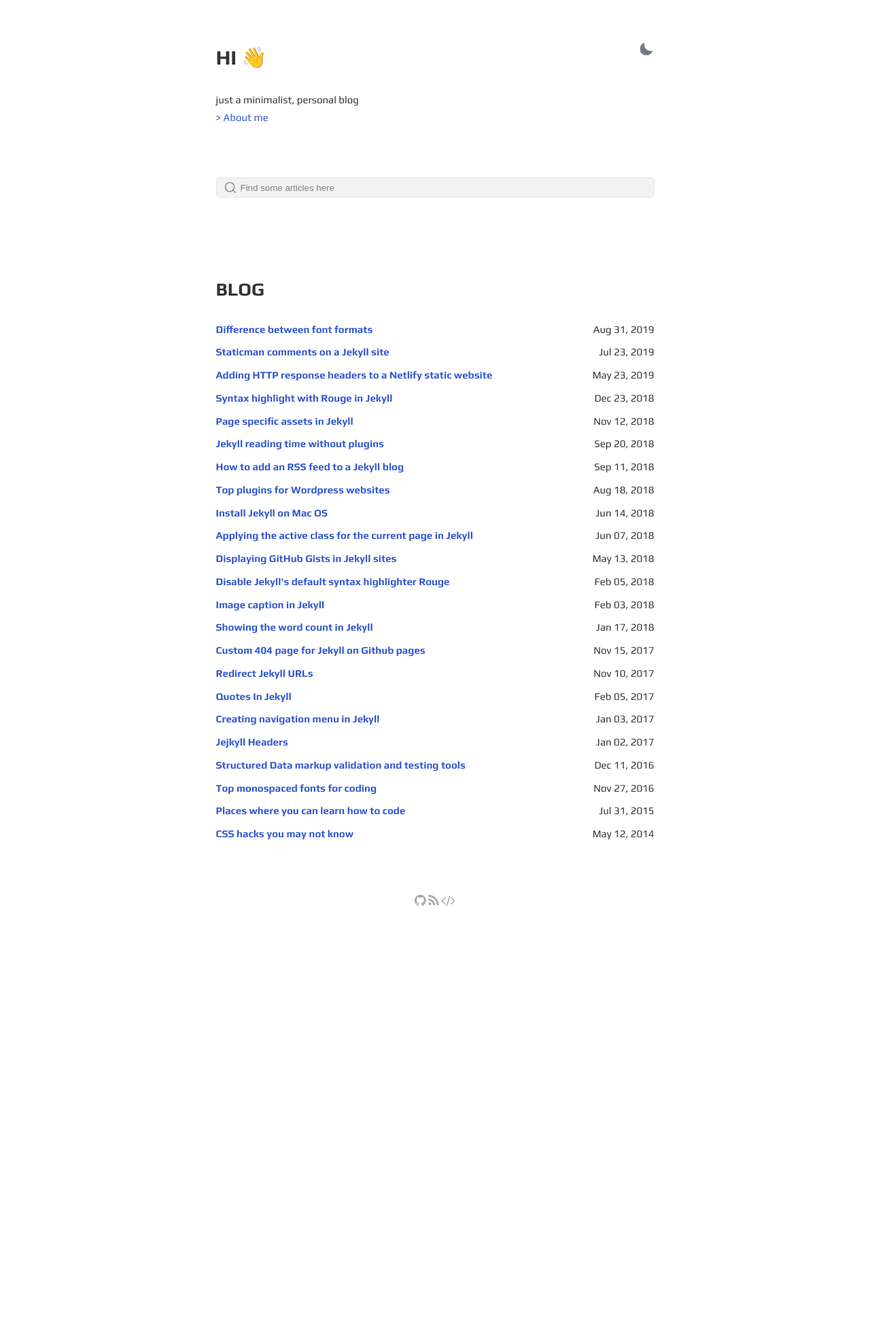
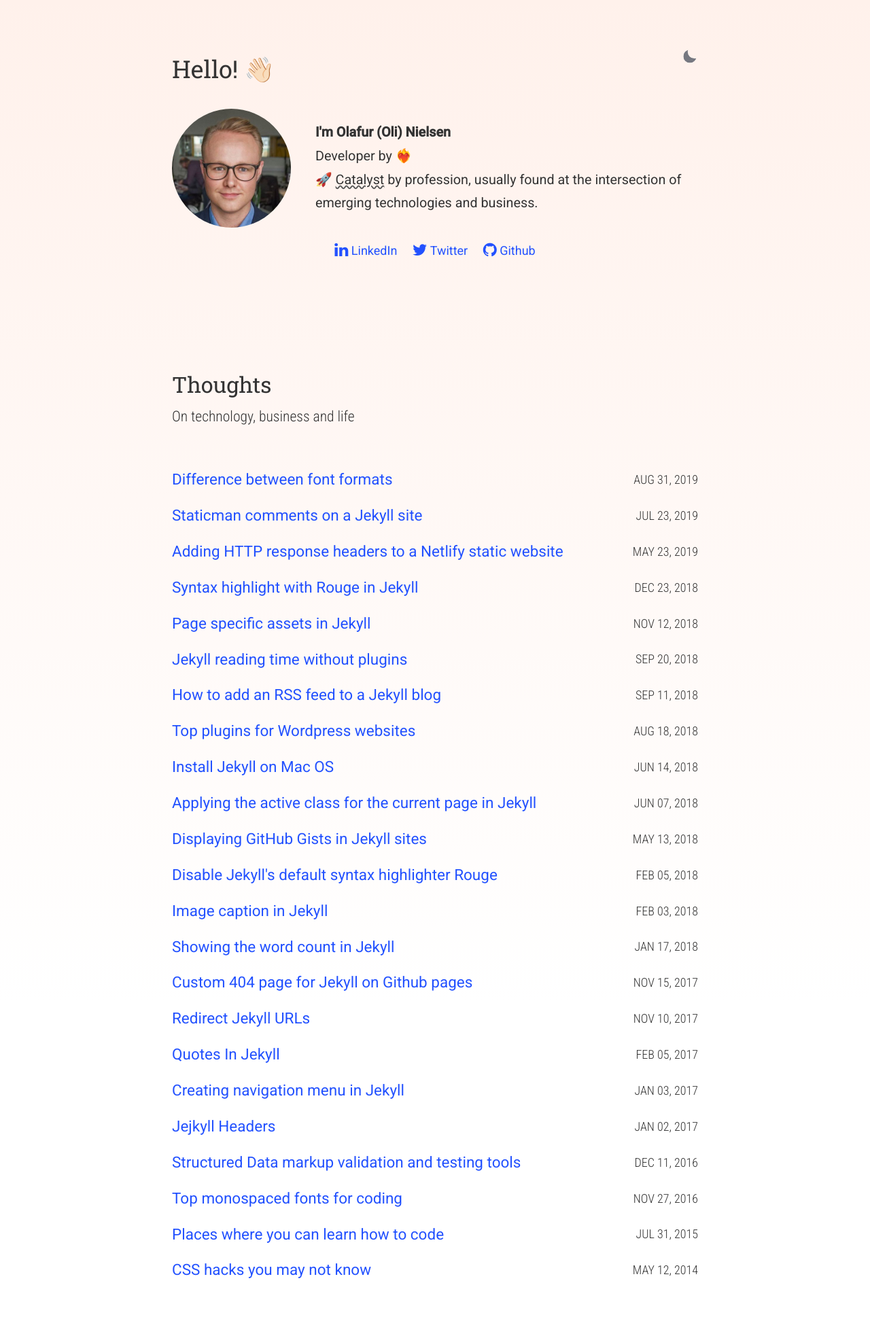
Before and after one commit to olafurnielsen/olafurnielsen.github.io, a Jekyll site: the page built from index.html, in a window 1280 px wide. Shown: the whole page at 68% size. Built offline with Jekyll 4.4.1, drawn with Linux system fonts in a browser that asks for light colours; before the commit the page ends 1355 px from its top, so only the background shows below that.

Commit message:
Design revision

```diff
--- a/_config.yml
+++ b/_config.yml
@@ -1,34 +1,29 @@
-site: Gesko
-title: Gesko
-greetings: Hi 👋
+site: olafur.org
+title: Ólafur Nielsen - Developer by ♥ Catalyst by profession
+greetings: Hello! 👋🏻
 description: >-
-  just a minimalist, personal blog
+  <strong>I'm Olafur (Oli) Nielsen</strong><br />
+  Developer by ❤️‍🔥<br />
+  🚀 <abbr data-title="A person that causes or speeds an important change.">Catalyst</abbr> by profession, usually found at the intersection of emerging technologies and business.
+
 lang: en-US
-timezone:  Europe/Rome
+timezone:  Atlantic/Reykjavik
 repo: https://github.com/p0wex/Gesko # site repo [optional]
 data-theme: dark # default theme "dark" | "light"
 
 author:
-  name: p0wex
+  name: olafurnielsen
   bio: just a minimalist, personal blog
   userpicture:
-  username: p0wex # general username
-  github: p0wex # github username
-  twitter: P0Wex # twitter username
-  email: your-email@email.com # email adress
-
-# Font Settings
-googlewebfonts: family=Play:wght@400;700&family=Source+Code+Pro:ital,wght@0,200;0,300;0,400;0,600;0,700;0,900;1,300;1,400;1,500;1,600;1,700;1,900
+  username: olafurnielsen # general username
+  github: olafurnielsen # github username
+  twitter: olafurnielsen # twitter username
+  email: on@olafur.org # email adress
 
 # URL settings
-url: "https://powex.ml" # Domain Name of host. [username].github.io for github pages
-baseurl: "/Gesko" # sub folder for jekyll site. only if jekyll site not in root of host. leave blank if not wishd. always add / in front.
+url: "https://olafurnielsen.github.io" # Domain Name of host. [username].github.io for github pages
+baseurl: "" # sub folder for jekyll site. only if jekyll site not in root of host. leave blank if not wishd. always add / in front.
 permalink: pretty
-
-# local
-# url: "http://localhost:4000" #
-# baseurl: "" #
-
 
 markdown: kramdown
 kramdown:
--- a/_includes/head.html
+++ b/_includes/head.html
@@ -2,7 +2,7 @@
   <meta charset="UTF-8">
   <meta name="viewport" content="width=device-width, initial-scale=1.0">
 
-  <link rel="stylesheet" href="{{ site.url }}{{ site.baseurl }}/assets/css/syntax.css">
+  <link rel="stylesheet" href="/assets/css/syntax.css">
   <link rel="preconnect" href="https://cdnjs.cloudflare.com">
   <link rel="stylesheet" href="https://cdnjs.cloudflare.com/ajax/libs/font-awesome/4.7.0/css/font-awesome.min.css">
 
@@ -24,18 +24,15 @@
       {% endunless %}
     </title>
 
+    <link rel="shortcut icon" href="/favicon.png">
+    <link rel="alternate" type="application/atom+xml" title="{{ site.title }}" href="/atom.xml">
+    <link rel="alternate" type="application/json" title="{{ site.title }}" href="/feed.json" />
+    <link rel="sitemap" type="application/xml" title="sitemap" href="/sitemap.xml" />
 
+    <link rel="preconnect" href="https://fonts.googleapis.com">
+    <link rel="preconnect" href="https://fonts.gstatic.com" crossorigin>
 
-
-    <link rel="shortcut icon" href="{{ site.url }}{{ site.baseurl }}/favicon.png">
-    <link rel="alternate" type="application/atom+xml" title="{{ site.title }}" href="{{ site.url }}{{ site.baseurl }}/atom.xml">
-    <link rel="alternate" type="application/json" title="{{ site.title }}" href="{{ site.url }}{{ site.baseurl }}/feed.json" />
-    <link rel="sitemap" type="application/xml" title="sitemap" href="{{ site.url }}{{ site.baseurl }}/sitemap.xml" />
-
-  {% if site.googlewebfonts %}
-    <link rel="preconnect" href="https://fonts.gstatic.com">
-    <link href="https://fonts.googleapis.com/css2?{{ site.googlewebfonts }}&display=swap" rel="stylesheet">
-  {% endif %}
+    <link href="https://fonts.googleapis.com/css2?family=Roboto+Condensed:wght@300&family=Roboto+Mono:wght@500&family=Roboto+Slab&family=Roboto:ital,wght@0,300;0,400;0,500;1,400;1,500&display=swap" rel="stylesheet">
 
   <style>
     {% capture include_to_scssify %}
--- a/_layouts/default.html
+++ b/_layouts/default.html
@@ -61,19 +50,12 @@ layout: compress
 
 </body>
 
-<footer class="social-footer">
-  <div class="social-footer-icons">
-    <a href="https://github.com/P0WEX" title="Github profile, nothing much there, yet" target="_blank"
-      rel="noopener noreferrer"><i class="fa fa-github" aria-hidden="true"></i></a>
-    <a href="{{site.url}}{{ site.baseurl }}/atom.xml" title="Feed RSS" target="_blank" rel="noopener noreferrer"><i
-        class="fa fa-rss" aria-hidden="true"></i></a>
-    <a href="https://github.com/P0WEX/Gesko" title="Browse the code" target="_blank" rel="noopener noreferrer"><i
-        class="fa fa-code" aria-hidden="true"></i></a>
-  </div>
+<footer>
+
 </footer>
 
 
-{% if page.url == '/' %}
+<!-- {% if page.url == '/' %}
   <script src="{{ site.url }}{{ site.baseurl }}/assets/js/simple-jekyll-search.js"></script>
   <script>
     var sjs = SimpleJekyllSearch({
@@ -86,7 +68,7 @@ layout: compress
       fuzzy: true,
     })
   </script>
-  {% endif %}
+  {% endif %} -->
 
 
 </html>
--- a/_layouts/post.html
+++ b/_layouts/post.html
@@ -5,14 +5,14 @@ layout: default
 
 <section class="post">
   <div class="flex-row-between">
-	  <a href="{{ site.url }}{{ site.baseurl }}/">« back</a>
+	  <a href="/">« back</a>
     <button title="Change theme" id="theme-toggle" onclick="modeSwitcher()">
       <div></div>
     </button>
   </div>
   {% assign minute=content | number_of_words | divided_by: 265 | plus: 1 %}
   <time datetime="{{ page.date | date_to_xmlschema }}">{{ page.date | date: "%b %-d, %Y" }} -
-    {% if page.minute %} {{ page.minute }} {% else %} {{ minute }} {% endif %}' read</time>
+    {% if page.minute %} {{ page.minute }} {% else %} {{ minute }} {% endif %} min. read</time>
   <h1 class="title">{{ page.title }}</h1>
   <span class="meta">
     {% for tag in page.tags %}
--- a/_sass/_main.scss
+++ b/_sass/_main.scss
@@ -1,3 +1,5 @@
+@import 'transitions';
+
 *,
 :after,
 :before {
@@ -9,7 +11,7 @@
 }
 
 html {
-	font-size: 15px;
+	font-size: 18px;
 }
 
 #theme-toggle {
@@ -34,19 +36,20 @@ html {
 
 html,
 html[data-theme="light"] {
-	--text-font: Play;
-	--source-code-font: Source Code Pro;
+	--text-font: 'Roboto', sans-serif;
+  --heading-font: 'Roboto Slab', serif;
+	--source-code-font: 'Roboto Mono', monospace;
+  --condensed-font: 'Roboto Condensed', serif;
 	--very-light-text-color: rgb(222, 222, 222);
 	--light-text-color: rgb(89, 183, 255);
 	--medium-text-color: #555;
 	--main-text-color: #333;
-	--highlight-text-color: #6cb4a0;
+	--highlight-text-color: #fffba0;
 	--dark-text-color: #393e46;
-	--link-color: rgb(50, 87, 209);
+	--link-color: #2251ff;
 	--code-bg-color: rgb(245, 245, 245);
 
-	background-color: rgb(255, 255, 255);
-
+  background-image: linear-gradient(to bottom, #fff1eb 0%, #ffffff 75%, #ffffff 100%);
 
 
 	#theme-toggle div {
@@ -98,8 +101,10 @@ html[data-theme="light"] {
 }
 
 html[data-theme="dark"] {
-	--text-font: Play;
-	--source-code-font: Source Code Pro;
+	--text-font: 'Roboto', sans-serif;
+  --heading-font: 'Roboto Slab', serif;
+	--source-code-font: 'Roboto Mono', monospace;
+  --condensed-font: 'Roboto Condensed', serif;
 	--very-light-text-color: #EEE;
 	--light-text-color: #c4bbf0;
 	--medium-text-color: #52057b;
@@ -159,7 +164,7 @@ html[data-theme="dark"] {
 }
 
 body {
-	font-family: var(--text-font), monospace;
+	font-family: var(--text-font), sans-serif;
 	text-rendering: optimizeLegibility;
 	line-height: 1.75;
 	color: var(--main-text-color);
@@ -168,6 +173,60 @@ body {
 a {
 	color: var(--link-color);
 	text-decoration: none;
+  transition: color 0.3s ease-in;
+  &:hover {
+    text-decoration: underline;
+    color: black;
+  }
+}
+
+.header {
+  animation-name: fadeIn;
+  animation-delay: 0.25s;
+  animation-duration: 2s;
+  animation-fill-mode: forwards;
+
+  opacity: 0;
+}
+
+
+.bio {
+  animation-name: fadeInUp;
+  animation-delay: 0.5s;
+  animation-duration: 2s;
+  animation-fill-mode: forwards;
+
+  font-size: 1.1rem;
+
+  display: flex;
+  justify-content: space-between;
+  align-items: center;
+  opacity: 0;
+
+  img {
+    width: 175px;
+    height: 175px;
+    margin-right: 2rem;
+    border-radius: 50%;
+  }
+}
+
+.bio abbr {
+  position: relative;
+  text-decoration: underline;
+  text-decoration-style: wavy;
+  text-decoration-color: var(--medium-text-color);
+}
+
+.bio abbr:hover::after {
+  position: absolute;
+  width: 300px;
+  bottom: 100%;
+  left: 100%;
+  display: block;
+  padding: 1em;
+  background: #ffffe1;
+  content: attr(data-title);
 }
 
 .post p {
@@ -187,10 +246,10 @@ pre {
 }
 
 code {
-	font-family: var(--source-code-font), monospace;
+	font-family: var(--source-code-font);
 	margin: unset;
 	padding: 0.1rem;
-	color: var(--highlight-text-color);
+	color: var(--medium-text-color);
 }
 
 pre code {
@@ -251,11 +310,14 @@ blockquote {
 	padding-left: 1rem;
 }
 
+h1, h2 {
+  font-family: var(--heading-font);
+  font-weight: 400;
+}
+
 h1 {
 	color: var(--main-text-color);
-	text-transform: uppercase;
 	font-size: 2rem;
-	font-weight: bold;
 	margin-bottom: 1.5rem;
 }
 
@@ -263,7 +325,6 @@ h2,
 h3,
 h4,
 h5 {
-	font-weight: bold;
 	margin-bottom: 1.5rem;
 	font-size: 2rem;
 }
@@ -277,7 +338,8 @@ h3 {
 }
 
 h4 {
-	font-size: 1.4rem;
+	font-size: 1.2rem;
+  font-family: var(--condensed-font);
 }
 
 h5 {
@@ -310,6 +372,25 @@ b {
 	margin-bottom: 0.5rem;
 }
 
+.posts {
+  animation-name: fadeInUp;
+  animation-delay: 1.5s;
+  animation-duration: 2s;
+  animation-fill-mode: forwards;
+
+  opacity: 0;
+}
+
+.posts > h2 {
+  margin-bottom: 0;
+}
+
+.posts > h2 + h4 {
+  // color: #696969;
+  font-weight: 400;
+  margin-bottom: 3rem;
+}
+
 .posts > h3 {
 	font-weight: 500;
 }
@@ -328,16 +409,16 @@ b {
 	align-items: center;
 	display: flex;
 	justify-content: space-between;
-	margin-bottom: 0.5rem;
+	margin-bottom: 0.75rem;
 }
 
 .posts li a,
 .posts li div,
 .projects li a {
+  font-size: 1.25rem;
 	white-space: nowrap;
 	overflow: hidden;
 	text-overflow: ellipsis;
-	font-weight: bold;
 }
 
 .posts li time,
@@ -349,10 +430,12 @@ b {
 
 time {
 	color: var(--main-text-color);
+  font-family: var(--condensed-font);
+  text-transform: uppercase;
 }
 
 .post > h1.title {
-	font-size: x-large;
+	font-size: 2.5rem;
 	margin-top: 0;
 	margin-bottom: 0;
 }
@@ -381,22 +464,42 @@ main {
 	justify-content: space-between;
 }
 
-.social-footer {
+.social-connect {
+  animation-name: fadeInUp;
+  animation-delay: 1s;
+  animation-duration: 2s;
+  animation-fill-mode: forwards;
+
+  opacity: 0;
+
   padding: 1rem;
   display: flex;
   justify-content: center;
   position: initial;
 
-  .social-footer-icons {
+
+
+  .social-connect-icons {
+
+    a {
+      margin-right: 1rem;
+
+      &:last-child {
+        margin-right: 0;
+      }
+
+      &:hover {
+        text-decoration: none;
+        color: black;
+        transition: color 0.3s ease-in;
+      }
+    }
 
     .fa {
       font-size: 1.3rem;
-      color: #a9a9a9;
+      vertical-align: -1px;
 
-      &:hover {
-        color: darken(#a9a9a9, 25%);
-        transition: color 0.3s ease-in;
-      }
+
     }
   }
 }
@@ -437,12 +540,8 @@ figcaption {
 	font-size: smaller;
 }
 
-.bio {
-	margin-bottom: 5rem;
-}
-
 ::selection {
-background-color: #fffba0;
+background-color: var(--highlight-text-color);
 color: #333;
 }
 
--- /dev/null
+++ b/_sass/transitions.scss
@@ -0,0 +1,19 @@
+@keyframes fadeIn {
+  from {
+    opacity: 0;
+  }
+  to {
+    opacity: 1;
+  }
+}
+
+@keyframes fadeInUp {
+  from {
+    opacity: 0;
+    transform: translateY(1rem);
+  }
+  to {
+    opacity: 1;
+    transform: translateY(0);
+  }
+}
--- a/index.html
+++ b/index.html
@@ -2,27 +2,34 @@
 layout: default
 ---
 <section id="intro">
-    <div class="flex-row-between">
+    <div class="header flex-row-between">
         <h1>{{ site.greetings }}</h1>
         <button title="Change theme" id="theme-toggle" onclick="modeSwitcher()">
             <div></div>
         </button>
     </div>
     <div class="bio">
-	    {{ site.description }}
-        <p>
-	    <a href="{{ site.url }}{{ site.baseurl }}/about/">> About me</a>
-        </p>
+        <img src="/assets/img/profile.jpg" />
+	    <desc>{{ site.description }}</desc>
     </div>
+    <div class="social-connect">
+        <div class="social-connect-icons">
+            <a href="https://www.linkedin.com/in/olafurnielsen/" target="_blank"
+              rel="noopener noreferrer"><i class="fa fa-linkedin" aria-hidden="true"></i> LinkedIn</a>
+
+              <a href="https://twitter.com/olafurnielsen/" target="_blank"
+              rel="noopener noreferrer"><i class="fa fa-twitter" aria-hidden="true"></i> Twitter</a>
+
+            <a href="https://github.com/olafurnielsen/" target="_blank"
+              rel="noopener noreferrer"><i class="fa fa-github" aria-hidden="true"></i> Github</a>
 
 
+          </div>
+    </div>
 </section>
 
-
-
-<div class="search-article">
+<!-- // <div class="search-article">
     <label for="search-input" aria-hidden="true">
-        <!-- Magnifier -->
         <svg xmlns="http://www.w3.org/2000/svg" width="20" height="20" viewBox="0 0 24 24" fill="none"
             stroke="rgba(128,128,128,0.8)" stroke-width="2" stroke-linecap="round" stroke-linejoin="round"
             class="feather feather-search">
@@ -33,14 +40,15 @@ layout: default
 
     <input type="search" id="search-input" placeholder="Find some articles here" aria-label="Search">
     <ul id="search-results"></ul>
-</div>
+</div> // -->
 
 <section class="posts" id="Blog">
-    <h2>BLOG</h2>
+    <h2>Thoughts</h2>
+    <h4>On technology, business and life</h4>
     <ul>
         {% for post in site.posts %}
         <li>
-		<a href="{{ site.url }}{{ site.baseurl }}{{ post.url }}">{{ post.title }}</a>
+		<a href="{{ post.url }}">{{ post.title }}</a>
             <time datetime="{{ post.date | date_to_xmlschema }}">{{ post.date | date: "%b %d, %Y" }}</time>
         </li>
         {% endfor %}
```
Also changed, not shown: other parts of _layouts/default.html (+0 -11 lines), about.html (deleted, +0 -89 lines), Gemfile.lock, assets/img/profile.jpg (added).
